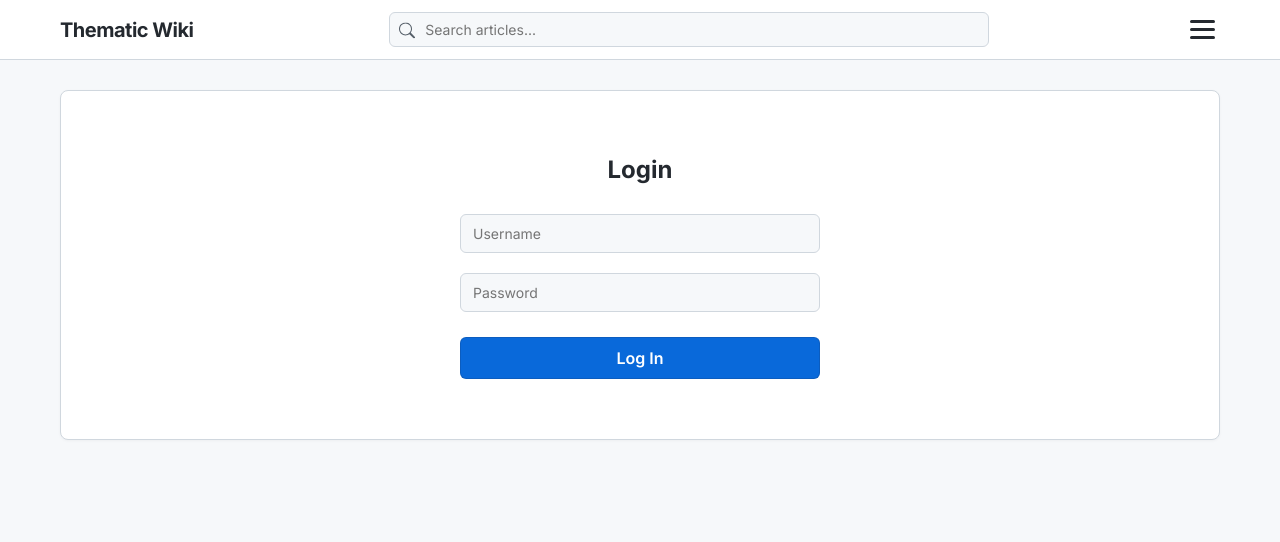
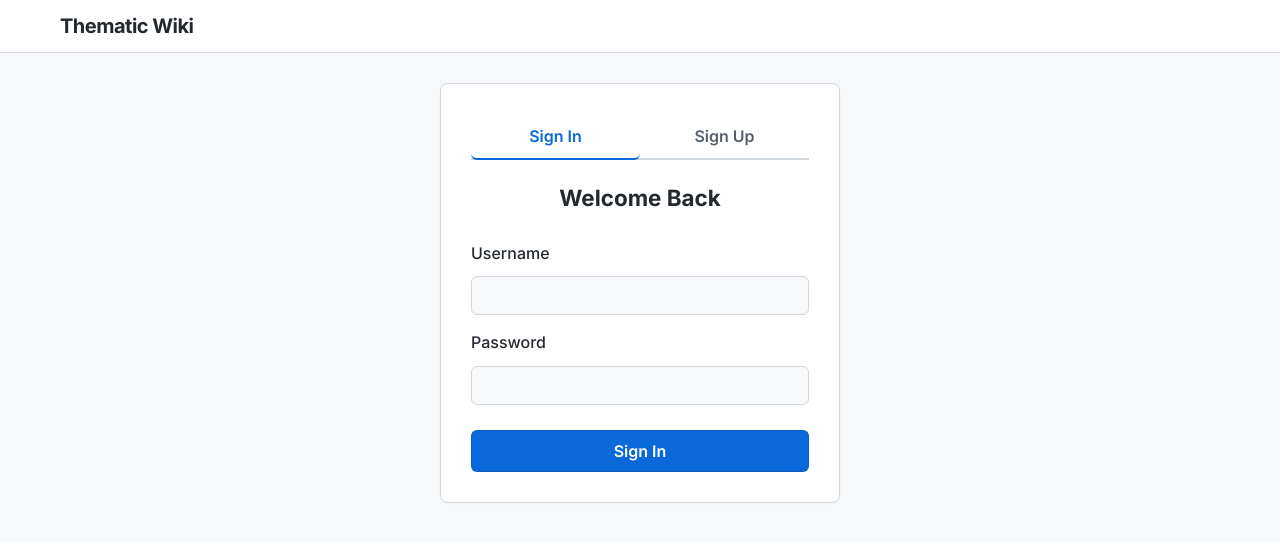
Before and after one commit to Andrew3378o/course-work-2course-2semester, a Flask app: page /login in a window 1280 px wide. Shown: the top 542 px of the page. Run offline with Flask 3, Linux system fonts and the light colour scheme.

Commit message:
feat: consolidate login and register into a unified authorization page

```diff
--- a/app.py
+++ b/app.py
@@ -96,7 +96,7 @@ def register():
                 finally:
                     cursor.close()
                     conn.close()
-    return render_template('register.html')
+    return render_template('auth.html', active_tab='register')
 
 @app.route('/login', methods=['GET', 'POST'])
 def login():
@@ -123,7 +123,7 @@ def login():
                 finally:
                     cursor.close()
                     conn.close()
-    return render_template('login.html')
+    return render_template('auth.html', active_tab='login')
 
 @app.route('/logout')
 def logout():
--- a/static/script.js
+++ b/static/script.js
@@ -32,6 +32,13 @@ document.addEventListener('DOMContentLoaded', () => {
             const href = this.getAttribute('href');
             const target = this.getAttribute('target');
             if (href && !href.startsWith('#') && !href.startsWith('javascript') && target !== '_blank' && this.hostname === window.location.hostname) {
+                if (this.classList.contains('category-main-link') && window.innerWidth <= 1000) {
+                    const wrapper = this.closest('.category-item-wrapper');
+                    const dropdown = wrapper ? wrapper.querySelector('.subcategories-dropdown') : null;
+                    if (dropdown && dropdown.style.display !== 'block') {
+                        return;
+                    }
+                }
                 e.preventDefault();
                 animateStyle(document.body, 'opacity', 1, 0, 250);
                 setTimeout(() => { window.location.href = href; }, 250);
@@ -158,21 +165,61 @@ document.addEventListener('DOMContentLoaded', () => {
     const categoryWrappers = document.querySelectorAll('.category-item-wrapper');
     categoryWrappers.forEach(wrapper => {
         const dropdown = wrapper.querySelector('.subcategories-dropdown');
+        const mainLink = wrapper.querySelector('.category-main-link');
+
         if(dropdown) {
             wrapper.addEventListener('mouseenter', () => {
-                dropdown.style.display = 'block';
-                animateStyle(dropdown, 'opacity', 0, 1, 150);
-                animateStyle(dropdown, 'translateY', -5, 0, 150);
+                if (window.innerWidth > 1000) {
+                    dropdown.style.display = 'block';
+                    animateStyle(dropdown, 'opacity', 0, 1, 150);
+                    animateStyle(dropdown, 'translateY', -5, 0, 150);
+                }
             });
+
             wrapper.addEventListener('mouseleave', () => {
-                animateStyle(dropdown, 'opacity', 1, 0, 150);
-                animateStyle(dropdown, 'translateY', 0, -5, 150);
-                setTimeout(() => { dropdown.style.display = 'none'; }, 150);
+                if (window.innerWidth > 1000) {
+                    animateStyle(dropdown, 'opacity', 1, 0, 150);
+                    animateStyle(dropdown, 'translateY', 0, -5, 150);
+                    setTimeout(() => { dropdown.style.display = 'none'; }, 150);
+                }
             });
+
+            if (mainLink) {
+                mainLink.addEventListener('click', (e) => {
+                    if (window.innerWidth <= 1000) {
+                        if (dropdown.style.display !== 'block') {
+                            e.preventDefault();
+                            document.querySelectorAll('.subcategories-dropdown').forEach(d => {
+                                if (d !== dropdown) {
+                                    d.style.opacity = 0;
+                                    d.style.display = 'none';
+                                }
+                            });
+                            dropdown.style.display = 'block';
+                            animateStyle(dropdown, 'opacity', 0, 1, 150);
+                            animateStyle(dropdown, 'translateY', -5, 0, 150);
+                        }
+                    }
+                });
+            }
         }
     });
 
-    const buttons = document.querySelectorAll('button:not(.hamburger):not(.search-btn):not(.tool-btn):not(.btn-danger-text):not(.btn-danger-full), .btn-new-article');
+    document.addEventListener('click', (e) => {
+        if (window.innerWidth <= 1000) {
+            if (!e.target.closest('.category-item-wrapper')) {
+                document.querySelectorAll('.subcategories-dropdown').forEach(dropdown => {
+                    if (dropdown.style.display === 'block') {
+                        animateStyle(dropdown, 'opacity', 1, 0, 150);
+                        animateStyle(dropdown, 'translateY', 0, -5, 150);
+                        setTimeout(() => { dropdown.style.display = 'none'; }, 150);
+                    }
+                });
+            }
+        }
+    });
+
+    const buttons = document.querySelectorAll('button:not(.hamburger):not(.search-btn):not(.tool-btn):not(.btn-danger-text):not(.btn-danger-full):not(.auth-tab), .btn-new-article');
     buttons.forEach(btn => {
         btn.addEventListener('mouseenter', () => { btn.style.backgroundColor = 'var(--primary-hover)'; });
         btn.addEventListener('mouseleave', () => { btn.style.backgroundColor = 'var(--primary-color)'; });
--- a/static/style.css
+++ b/static/style.css
@@ -37,7 +37,7 @@ input:focus, textarea:focus, select:focus { border-color: var(--primary-color);
 button { background-color: var(--primary-color); color: white; border: 1px solid rgba(27,31,36,0.15); padding: 8px 16px; font-size: 14px; font-weight: 600; border-radius: 6px; cursor: pointer; font-family: inherit; }
 
 .navbar { background-color: var(--nav-bg); border-bottom: 1px solid var(--border-color); position: sticky; top: 0; z-index: 1000; }
-.nav-container { max-width: var(--container-width); margin: 0 auto; padding: 10px 20px; display: flex; justify-content: space-between; align-items: center; flex-wrap: wrap; position: relative; }
+.nav-container { max-width: var(--container-width); margin: 0 auto; padding: 10px 20px; display: flex; justify-content: space-between; align-items: center; flex-wrap: wrap; position: relative; transition: max-width 0.4s ease-out; }
 .nav-logo { font-size: 1.25rem; font-weight: 700; color: var(--text-color); text-decoration: none; letter-spacing: -0.5px; display: flex; align-items: center; order: 1; }
 .nav-logo img { height: 70px; width: auto; }
 .logo-dark { display: none; }
@@ -57,10 +57,9 @@ input[type="text"].search-input { width: 100%; padding: 8px 15px 8px 35px; borde
 .appearance-label { display: flex; align-items: center; gap: 8px; font-size: 0.9rem; margin-bottom: 8px; cursor: pointer; color: var(--nav-text); }
 .appearance-label input { width: auto; margin: 0; }
 
-.container { max-width: var(--container-width); margin: 30px auto; padding: 0 20px; }
+.container { max-width: var(--container-width); margin: 30px auto; padding: 0 20px; transition: max-width 0.4s ease-out; }
 .content-main { background-color: var(--card-bg); border: 1px solid var(--border-color); border-radius: 8px; box-shadow: var(--shadow-sm); padding: 40px; }
 .auth-container { max-width: 400px; margin: 0 auto; padding: 20px; }
-.auth-title { text-align: center; border-bottom: none; margin-bottom: 20px; }
 .btn-full-width { width: 100%; margin-top: 10px; padding: 10px; font-size: 16px; }
 
 .flash-messages { margin-bottom: 20px; }
@@ -151,7 +150,7 @@ body.dark-theme tr:hover { background-color: #21262d; }
 .form-actions { margin-top: 20px; }
 .cancel-link { margin-left: 15px; color: var(--text-muted); text-decoration: none; }
 .cancel-link-block { display: block; text-align: center; margin-top: 15px; color: var(--text-muted); }
-.d-none { display: none; }
+.d-none { display: none !important; }
 
 .history-list { list-style: none; padding: 0; }
 .history-item { margin-bottom: 20px; border-bottom: 1px solid var(--border-color); padding-bottom: 15px; }
@@ -206,3 +205,14 @@ body.dark-theme tr:hover { background-color: #21262d; }
     .nav-menu { top: 140px; }
     .content-main { padding: 20px; }
 }
+
+.auth-box { max-width: 400px; margin: 0 auto; }
+.auth-tabs { display: flex; margin-bottom: 20px; border-bottom: 2px solid var(--border-color); }
+.auth-tab { flex: 1; padding: 12px; text-align: center; font-size: 1rem; font-weight: 600; cursor: pointer; background: transparent; color: var(--text-muted); border: none; border-bottom: 2px solid transparent; margin-bottom: -2px; transition: color 0.3s, border-color 0.3s; }
+.auth-tab:hover { color: var(--text-color); background: transparent; }
+.auth-tab.active { color: var(--primary-color); border-bottom: 2px solid var(--primary-color); background: transparent; }
+.auth-form-container { transition: opacity 0.2s ease-in-out; opacity: 1; }
+.auth-title { text-align: center; margin-bottom: 25px; margin-top: 0; font-size: 1.4rem; }
+
+.auth-page-container { max-width: 440px !important; }
+.auth-page-container .content-main { padding: 30px; }
--- /dev/null
+++ b/templates/auth.html
@@ -0,0 +1,62 @@
+{% extends "base.html" %}
+{% block title %}Authorization - Thematic Wiki{% endblock %}
+{% block content %}
+<div class="auth-box">
+    <div class="auth-tabs">
+        <button class="auth-tab {% if active_tab == 'login' %}active{% endif %}" onclick="switchTab('login')">Sign In</button>
+        <button class="auth-tab {% if active_tab == 'register' %}active{% endif %}" onclick="switchTab('register')">Sign Up</button>
+    </div>
+
+    <div id="login-form" class="auth-form-container {% if active_tab != 'login' %}d-none{% endif %}">
+        <h2 class="auth-title">Welcome Back</h2>
+        <form action="{{ url_for('login') }}" method="POST">
+            <label class="form-label">Username</label>
+            <input type="text" name="username" required>
+            <label class="form-label">Password</label>
+            <input type="password" name="password" required>
+            <button type="submit" class="btn-full-width">Sign In</button>
+        </form>
+    </div>
+
+    <div id="register-form" class="auth-form-container {% if active_tab != 'register' %}d-none{% endif %}">
+        <h2 class="auth-title">Create an Account</h2>
+        <form action="{{ url_for('register') }}" method="POST">
+            <label class="form-label">Username</label>
+            <input type="text" name="username" required>
+            <label class="form-label">Password</label>
+            <input type="password" name="password" required>
+            <button type="submit" class="btn-full-width">Sign Up</button>
+        </form>
+    </div>
+</div>
+
+<script>
+function switchTab(tab) {
+    const loginForm = document.getElementById('login-form');
+    const registerForm = document.getElementById('register-form');
+    const tabs = document.querySelectorAll('.auth-tab');
+
+    tabs.forEach(btn => btn.classList.remove('active'));
+
+    loginForm.style.opacity = '0';
+    registerForm.style.opacity = '0';
+
+    setTimeout(() => {
+        loginForm.classList.add('d-none');
+        registerForm.classList.add('d-none');
+
+        if (tab === 'login') {
+            tabs[0].classList.add('active');
+            loginForm.classList.remove('d-none');
+            setTimeout(() => loginForm.style.opacity = '1', 50);
+            window.history.replaceState({}, '', '/login');
+        } else {
+            tabs[1].classList.add('active');
+            registerForm.classList.remove('d-none');
+            setTimeout(() => registerForm.style.opacity = '1', 50);
+            window.history.replaceState({}, '', '/register');
+        }
+    }, 200);
+}
+</script>
+{% endblock %}
--- a/templates/base.html
+++ b/templates/base.html
@@ -12,6 +12,7 @@
         <div class="nav-container">
             <a href="{{ url_for('index') }}" class="nav-logo">Thematic Wiki</a>
 
+            {% if request.endpoint not in ['login', 'register'] %}
             <div class="nav-search-container">
                 <form action="{{ url_for('search') }}" method="GET" class="search-form">
                     <button type="submit" class="search-btn">
@@ -28,6 +29,7 @@
                 <span></span>
                 <span></span>
             </button>
+            {% endif %}
 
             <ul class="nav-menu" id="nav-menu">
                 <li class="nav-item"><a href="{{ url_for('index') }}" class="nav-link">Home</a></li>
@@ -65,14 +67,13 @@
                         <a href="{{ url_for('logout') }}" class="nav-link logout-btn">Logout ({{ session.get('username') }})</a>
                     </li>
                 {% else %}
-                    <li class="nav-item"><a href="{{ url_for('login') }}" class="nav-link">Login</a></li>
-                    <li class="nav-item"><a href="{{ url_for('register') }}" class="nav-link">Register</a></li>
+                    <li class="nav-item"><a href="{{ url_for('login') }}" class="nav-link">Authorization</a></li>
                 {% endif %}
             </ul>
         </div>
     </nav>
 
-    <div class="container">
+    <div class="container {% if request.endpoint in ['login', 'register'] %}auth-page-container{% endif %}">
         <div class="flash-messages">
             {% with messages = get_flashed_messages(with_categories=true) %}
               {% if messages %}
```
